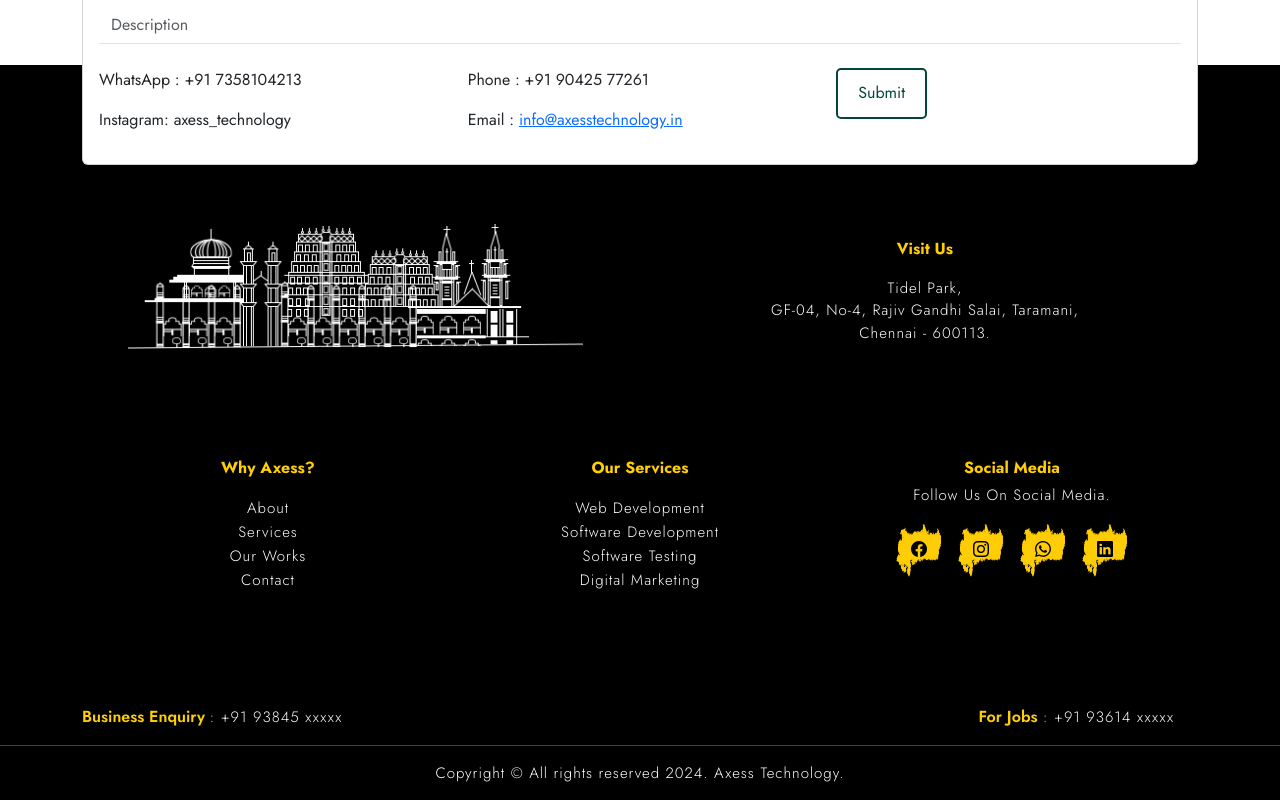
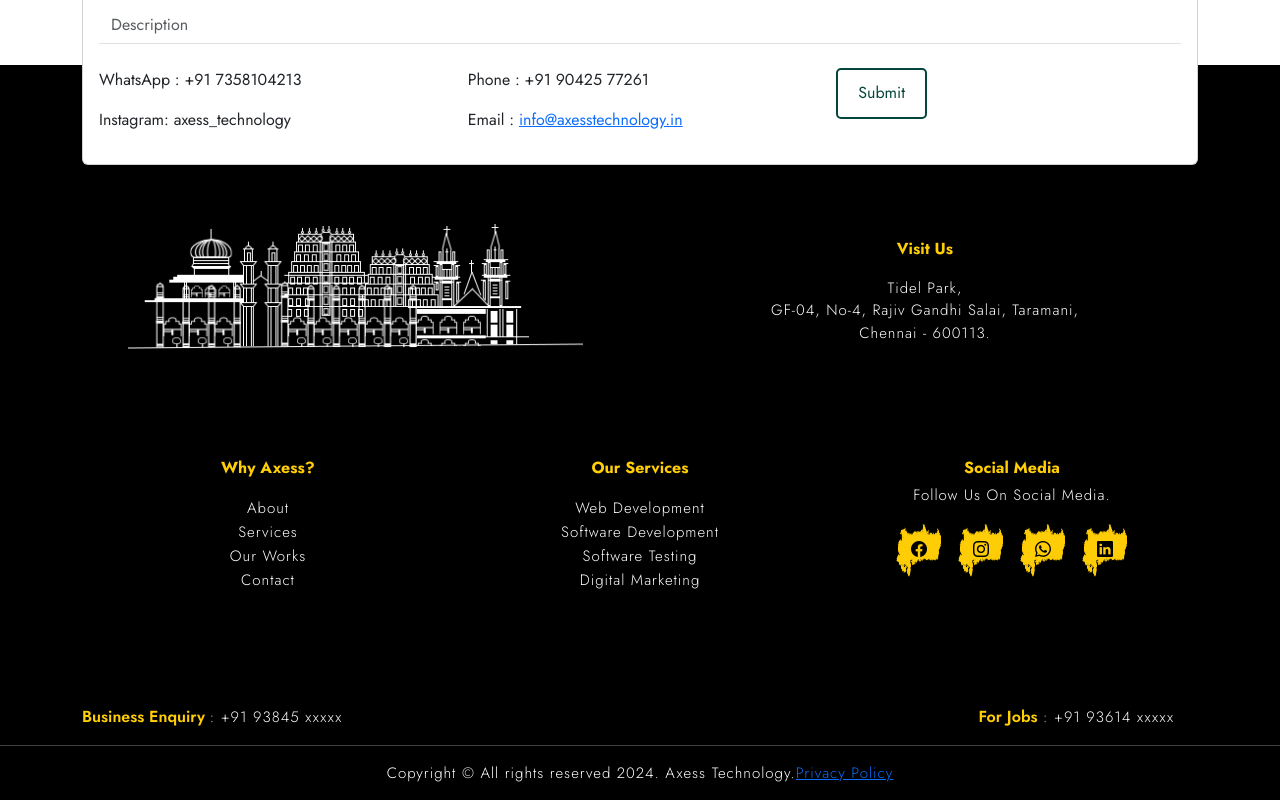
Before and after one commit to axessmongo/AxessTechnology-project, a React (Vite) app in the folder client/: page / in a window 1280 px wide. Shown: the part 4736-5536 px from the top of the page. Built offline with nearby package versions, Linux system fonts and the light colour scheme.

Commit message:
link to privacypolicy

```diff
--- a/client/src/components/Footer.jsx
+++ b/client/src/components/Footer.jsx
@@ -290,7 +290,7 @@ function Footer() {
                 </div>
                 <hr className='m-0' />
                 <div className='text-center'>
-                    <p className='mb-0 py-3 primary-text text-decoration-none text-white'>Copyright © All rights reserved 2024. Axess Technology.</p>
+                    <p className='mb-0 py-3 primary-text text-decoration-none text-white'>Copyright © All rights reserved 2024. Axess Technology.<Link to={"/privacypolicy"}>Privacy Policy </Link></p>
                 </div>
             </div>
         </div>
```
